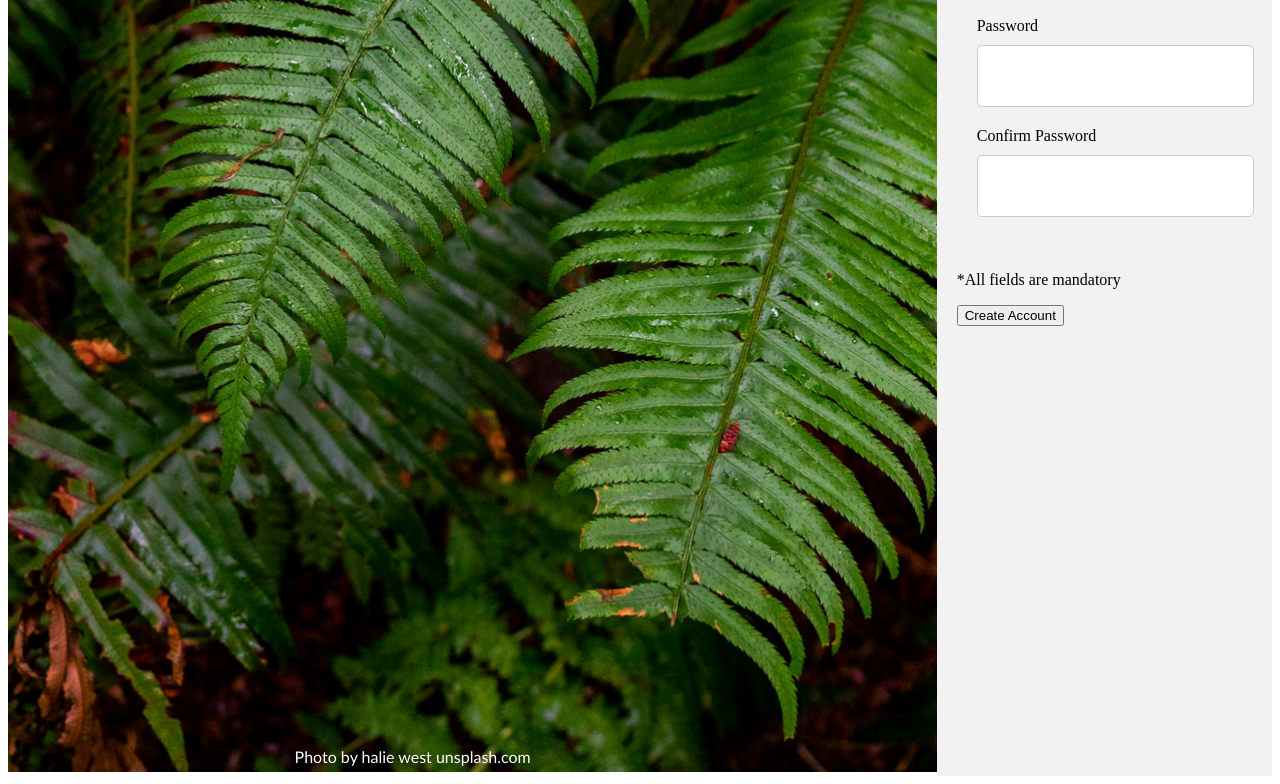
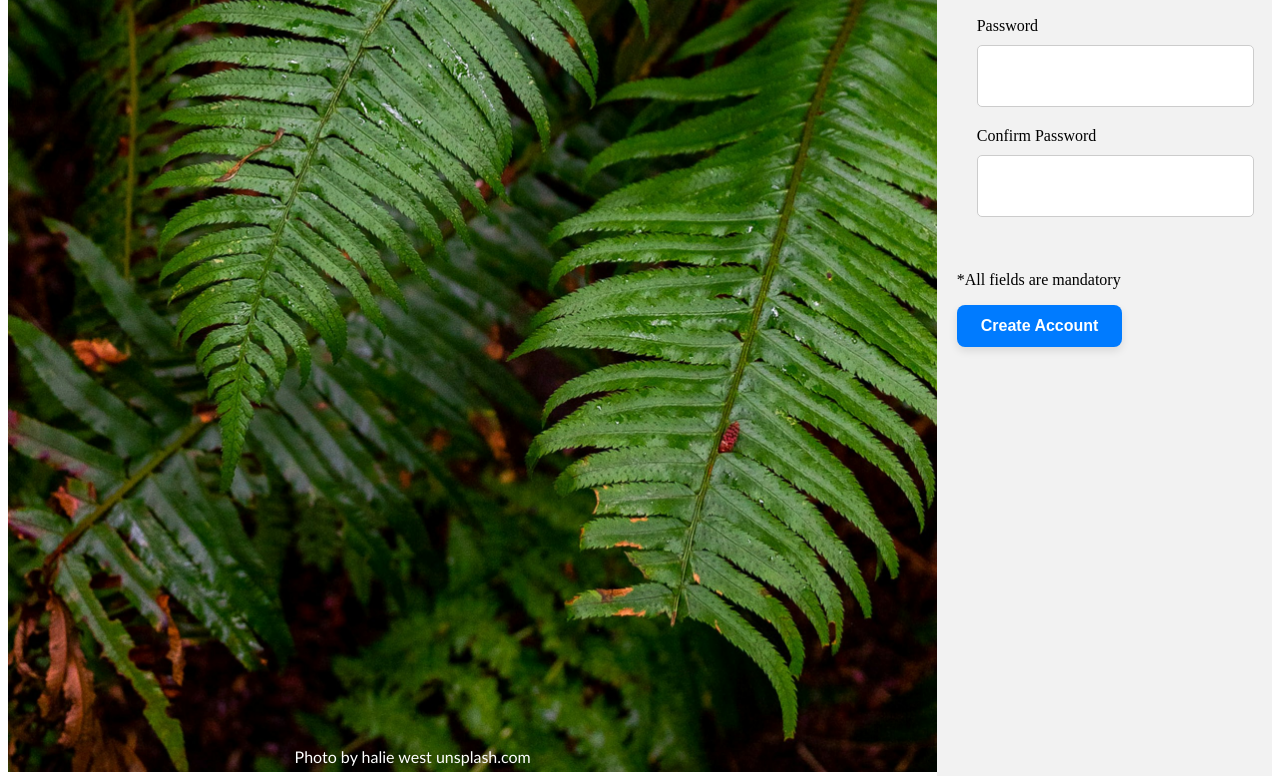
Before and after one commit to DonavanC13/Sign-up-form, a plain HTML site: page index.html in a window 1280 px wide. Shown: the part 629-1413 px from the top of the page. Drawn offline with Linux system fonts and the light colour scheme.

Commit message:
Styled form and button with modern design elements

```diff
--- a/stylesheet.css
+++ b/stylesheet.css
@@ -67,3 +67,26 @@ font-style: italic;}
   .form .infobox .mismatch-text {
     color: red;
   }
+
+  #submit-form {
+    background-color: #007bff; /* blue background color */
+    color: #fff; /* white text color */
+    padding: 12px 24px; /* add some padding for better usability */
+    border: none; /* remove default border */
+    border-radius: 8px; /* add some rounded corners for a modern look */
+    font-size: 16px; /* make text larger for better readability */
+    font-weight: bold; /* make text bold for better contrast */
+    cursor: pointer; /* change cursor to a pointing hand on hover */
+    box-shadow: 0 4px 8px rgba(0, 0, 0, 0.1); /* add a subtle box shadow */
+    transition: background-color 0.2s ease-in-out; /* add transition effect */
+  }
+
+  #submit-form:hover {
+    background-color: #0069d9; /* darker blue background color on hover */
+  }
+
+  #submit-form:active {
+    background-color: #0069d9; /* darker blue background color on active */
+    box-shadow: 0 2px 4px rgba(0, 0, 0, 0.1); /* add a subtle box shadow on active */
+    transform: translateY(2px); /* add a subtle press effect on active */
+  }
```
